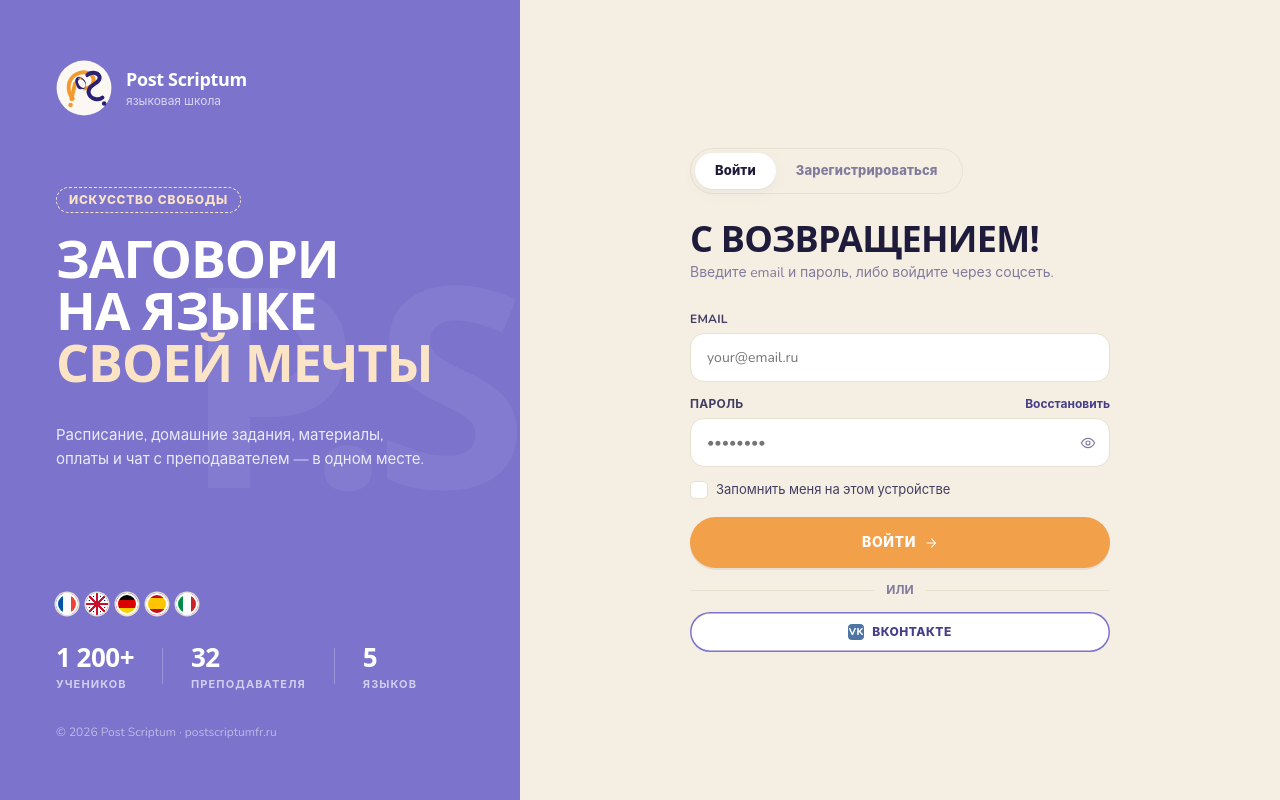
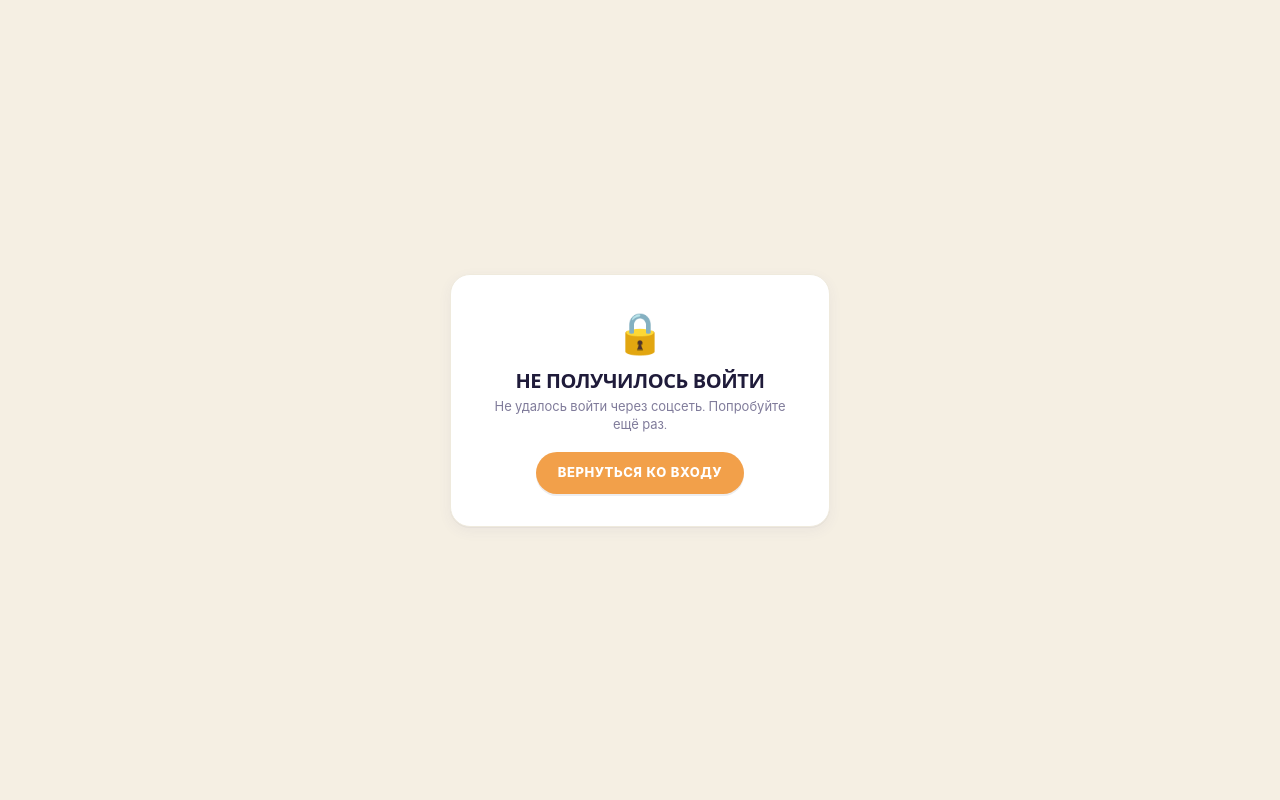
Before and after one commit to KaRToSHoW/PostScriptum-portal, a React (Vite) app: page /oauth/callback in a window 1280 px wide. Before the commit this address led to /login. Built offline with nearby package versions, Linux system fonts and the light colour scheme; no server answers; a web font is replaced by a local one.

Commit message:
add yandex

```diff
--- a/src/App.jsx
+++ b/src/App.jsx
@@ -18,6 +18,7 @@ import AdminSubscriptionsPage  from './pages/AdminSubscriptionsPage'
 import TeacherEarningsPage     from './pages/TeacherEarningsPage'
 import ParentPage         from './pages/ParentPage'
 import ConferencePage     from './pages/ConferencePage'
+import OAuthCallbackPage  from './pages/OAuthCallbackPage'
 
 /* Защищённый маршрут: если не авторизован — на логин */
 function Protected({ children }) {
@@ -49,6 +50,7 @@ function AppRoutes() {
   return (
     <Routes>
       <Route path="/login" element={<LoginPage />} />
+      <Route path="/oauth/callback" element={<OAuthCallbackPage />} />
 
       <Route path="/dashboard" element={
         <Protected><DashboardPage /></Protected>
--- a/src/pages/DashboardPage.jsx
+++ b/src/pages/DashboardPage.jsx
@@ -58,6 +58,9 @@ function RoleSwitcher({ role, onChange, t }) {
   )
 }
 
+// За сколько минут до начала урока показывать кнопку «Войти на урок» (и до +30 мин после конца)
+const JOIN_BEFORE_MS = 10 * 60000
+
 const LANG_NAME  = { fr: 'Французский', en: 'Английский', de: 'Немецкий', es: 'Испанский', it: 'Итальянский' }
 const LANG_COLOR = { fr: 'var(--purple)', en: 'var(--orange)', de: 'var(--warning)', es: 'var(--success)', it: 'var(--info)' }
 
@@ -97,7 +100,7 @@ function DashStudent({ t, data }) {
           {next && (() => {
             // кнопка входа появляется за 10 минут до начала и живёт до конца урока (+30 мин)
             const joinable = next.id && next.startAt
-              && Date.now() >= next.startAt - 10 * 60000
+              && Date.now() >= next.startAt - JOIN_BEFORE_MS
               && Date.now() <= next.startAt + ((next.durMin || 60) + 30) * 60000
             return (
               <div style={{ display: 'flex', gap: 12 }}>
@@ -305,7 +308,7 @@ function DashTeacher({ t, data }) {
                 // ближайший урок, в который уже можно войти (за 10 минут до начала)
                 const nowMs = Date.now()
                 const joinable = schedule.find(s => s.id && s.startAt
-                  && nowMs >= s.startAt - 10 * 60000
+                  && nowMs >= s.startAt - JOIN_BEFORE_MS
                   && nowMs <= s.startAt + ((s.durMin || 60) + 30) * 60000)
                 return joinable ? (
                   <button className="ps-btn ps-btn-primary ps-btn-sm" onClick={() => navigate(`/conference/${joinable.id}`)}>
--- a/src/pages/LoginPage.jsx
+++ b/src/pages/LoginPage.jsx
@@ -16,6 +16,50 @@ function Flags() {
       <span className="ps-flag ps-flag-de" title="Немецкий" />
       <span className="ps-flag ps-flag-es" title="Испанский" />
       <span className="ps-flag ps-flag-it" title="Итальянский" />
+    </div>
+  )
+}
+
+/* ============================================================
+   Кнопки входа через соцсети (VK / Яндекс)
+   ============================================================ */
+const API_BASE = import.meta.env.VITE_API_URL ?? ''
+
+function goOAuth(provider) {
+  // Уводим браузер на бэкенд — он редиректит к провайдеру и обратно на /oauth/callback
+  window.location.href = `${API_BASE}/api/auth/oauth/${provider}`
+}
+
+function SocialButtons() {
+  return (
+    <div style={{ display: 'flex', gap: 10 }}>
+      <button
+        type="button"
+        onClick={() => goOAuth('vk')}
+        className="ps-btn ps-btn-outline"
+        style={{ flex: 1, padding: 12, fontSize: 12 }}
+      >
+        <span style={{
+          width: 16, height: 16, borderRadius: 4,
+          background: '#0077FF', display: 'inline-grid',
+          placeItems: 'center', color: '#fff', fontSize: 10, fontWeight: 800, flexShrink: 0,
+        }}>VK</span>
+        ВКонтакте
+      </button>
+      <button
+        type="button"
+        onClick={() => goOAuth('yandex')}
+        className="ps-btn ps-btn-outline"
+        style={{ flex: 1, padding: 12, fontSize: 12 }}
+      >
+        <span style={{
+          width: 16, height: 16, borderRadius: 4,
+          background: '#FC3F1D', display: 'inline-grid',
+          placeItems: 'center', color: '#fff', fontSize: 12, fontWeight: 800, flexShrink: 0,
+          fontFamily: 'var(--font-display)',
+        }}>Я</span>
+        Яндекс
+      </button>
     </div>
   )
 }
@@ -151,14 +195,7 @@ function LoginForm({ onSuccess }) {
       </div>
 
       {/* Соцсети */}
-      <button type="button" className="ps-btn ps-btn-outline" style={{ width: '100%', padding: 12, fontSize: 12 }}>
-        <span style={{
-          width: 16, height: 16, borderRadius: 4,
-          background: '#4C75A3', display: 'inline-grid',
-          placeItems: 'center', color: '#fff', fontSize: 10, fontWeight: 800, flexShrink: 0,
-        }}>VK</span>
-        ВКонтакте
-      </button>
+      <SocialButtons />
     </form>
   )
 }
--- /dev/null
+++ b/src/pages/OAuthCallbackPage.jsx
@@ -0,0 +1,56 @@
+import { useEffect, useState } from 'react'
+import { useNavigate } from 'react-router-dom'
+import { useApp } from '../context/AppContext'
+
+/*
+  Страница, на которую бэкенд возвращает браузер после входа через соцсеть:
+    /oauth/callback?token=JWT      — успех
+    /oauth/callback?error=...      — ошибка (отказ, неверный state и т.п.)
+*/
+const ERRORS = {
+  denied:   'Вход отменён. Разрешите доступ, чтобы войти через соцсеть.',
+  state:    'Сессия входа устарела. Попробуйте ещё раз.',
+  provider: 'Этот способ входа недоступен.',
+  oauth:    'Не удалось войти через соцсеть. Попробуйте ещё раз.',
+}
+
+export default function OAuthCallbackPage() {
+  const navigate = useNavigate()
+  const { login } = useApp()
+  const [error, setError] = useState(null)
+
+  useEffect(() => {
+    const params = new URLSearchParams(window.location.search)
+    const token  = params.get('token')
+    const err    = params.get('error')
+
+    if (token) {
+      login({ token })          // роль возьмётся из самого JWT, профиль подтянется в AppContext
+      navigate('/dashboard', { replace: true })
+    } else {
+      setError(ERRORS[err] ?? ERRORS.oauth)
+    }
+  }, [login, navigate])
+
+  return (
+    <div style={{ minHeight: '100vh', display: 'grid', placeItems: 'center', background: 'var(--bg-cream)', padding: 24 }}>
+      <div className="ps-card" style={{ padding: 32, textAlign: 'center', maxWidth: 380 }}>
+        {error ? (
+          <>
+            <div style={{ fontSize: 40, marginBottom: 10 }}>🔒</div>
+            <h3 className="ps-display" style={{ fontSize: 20, margin: '0 0 8px' }}>Не получилось войти</h3>
+            <div style={{ fontSize: 13, color: 'var(--ink-muted)', marginBottom: 18 }}>{error}</div>
+            <button className="ps-btn ps-btn-primary" onClick={() => navigate('/login', { replace: true })}>
+              Вернуться ко входу
+            </button>
+          </>
+        ) : (
+          <>
+            <div style={{ fontSize: 40, marginBottom: 10 }}>⏳</div>
+            <h3 className="ps-display" style={{ fontSize: 20, margin: 0 }}>Входим...</h3>
+          </>
+        )}
+      </div>
+    </div>
+  )
+}
```
Also changed, not shown: docker-compose.yml (+7 -0 lines), 2 other files (tests, documents, lock files or other folders).
